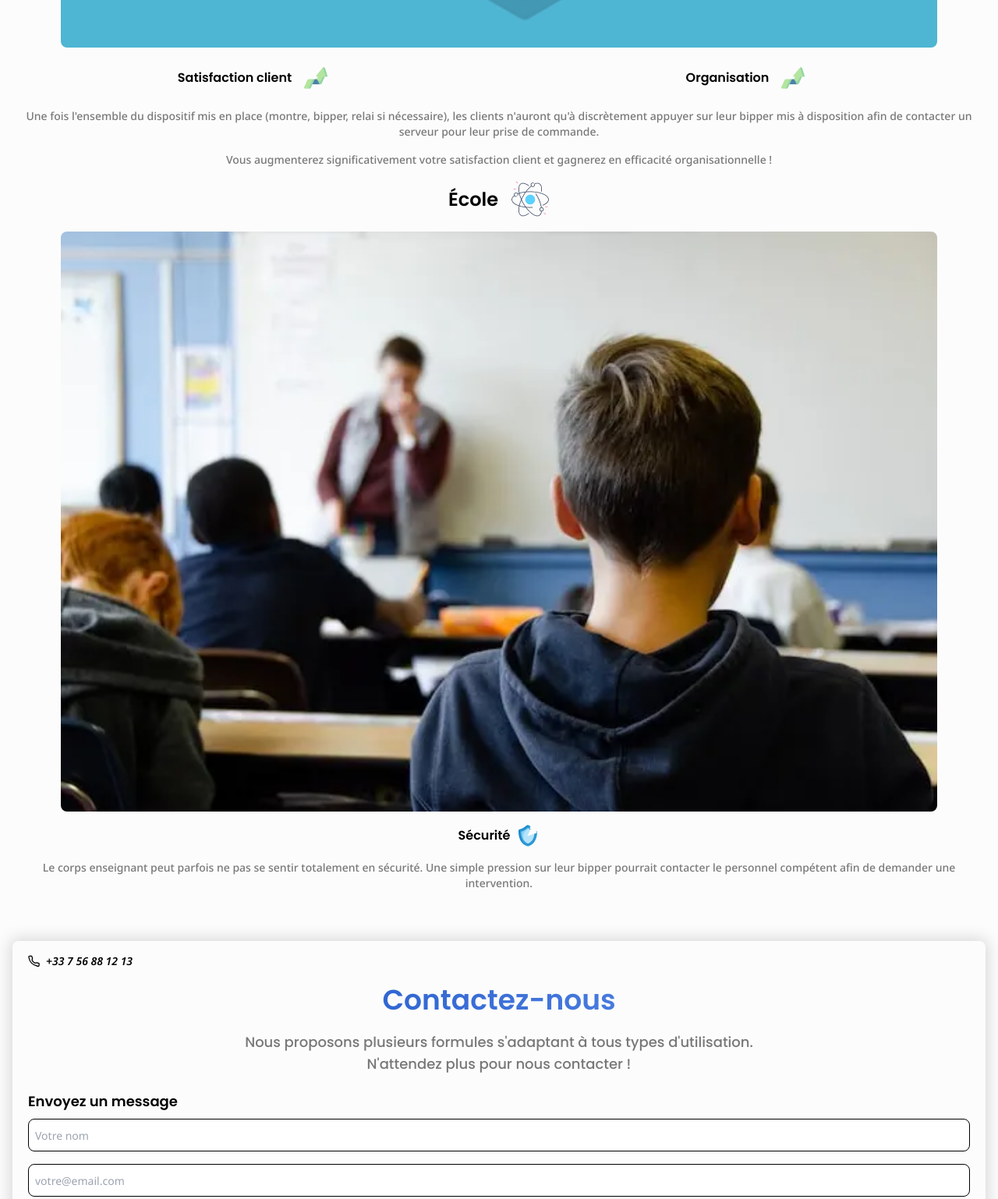
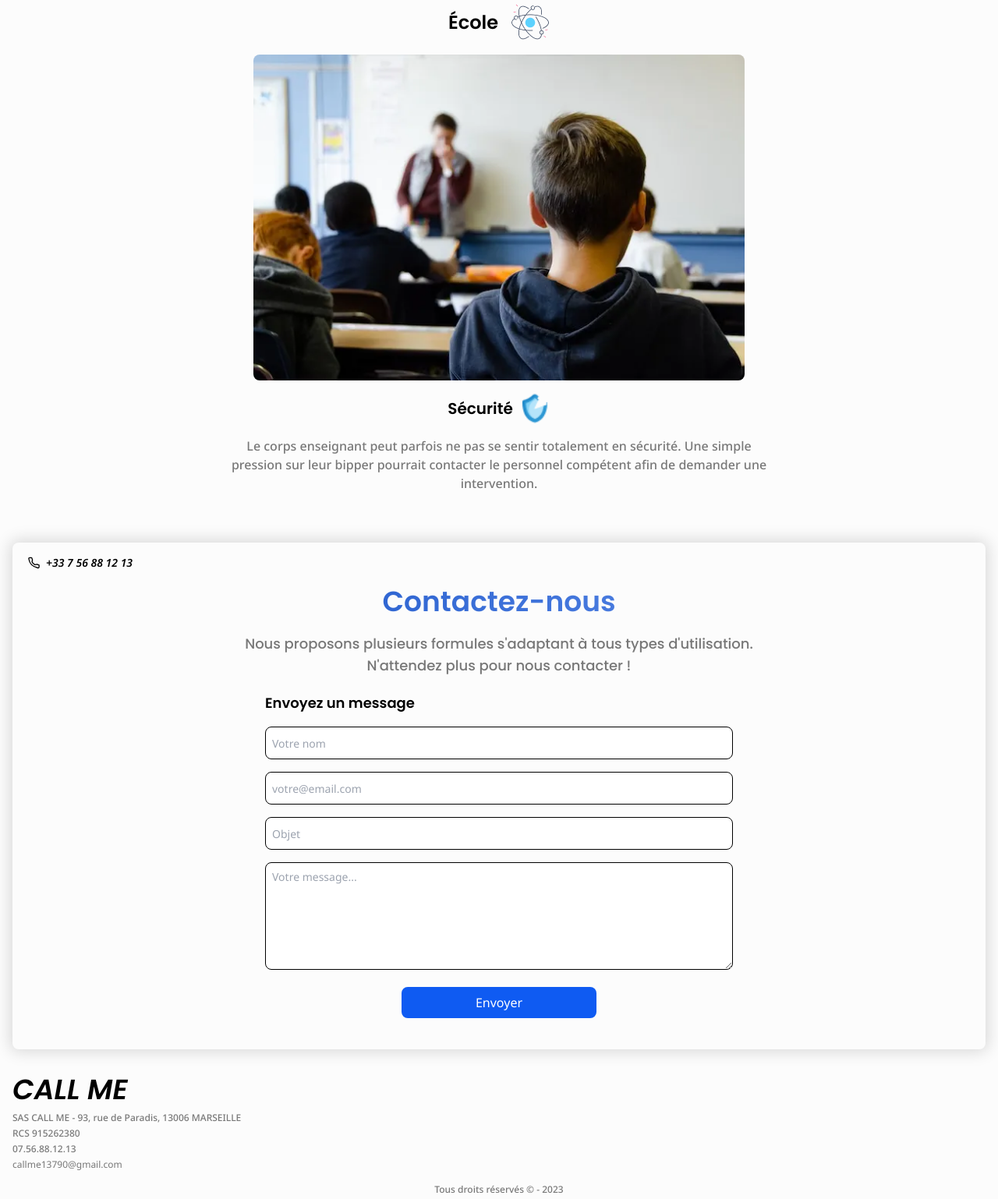
Before and after one commit to LorisQsd/Call-me---WebSite, a website built with Vite: page index.html in a window 1280 px wide. Shown: the part 3633-5171 px from the top of the page at 78% size. Built offline with nearby package versions, Linux system fonts and the light colour scheme.

Commit message:
Contact Section - Responsive Tablet

```diff
--- a/index.html
+++ b/index.html
@@ -135,7 +135,6 @@
       <!-- HERO SECTION -->
       <h2 class="absolute italic top-3 left-3 lg:hidden">CALL ME</h2>
       <section id="home" class="min-h-[95vh] relative max-w-[750px] mx-auto">
-
         <img
           src="/src/assets/images/watch_SB700_presentation.webp"
           alt="Montre Call Me"
@@ -170,7 +169,9 @@
         class="relative px-5 py-10 mt-6 overflow-hidden rounded-lg shadow-section"
       >
         <h2 class="text-center text-gradient">Fonctionnement</h2>
-        <h3 class="mt-5 text-lg font-medium text-center md:max-w-[75%] mx-auto md:text-xl text-secondary-800">
+        <h3
+          class="mt-5 text-lg font-medium text-center md:max-w-[75%] mx-auto md:text-xl text-secondary-800"
+        >
           L&apos;utilisateur peut contacter discrètement un membre du personnel
           connecté en toute autonomie.
         </h3>
@@ -267,7 +268,9 @@
 
         <div class="grid items-center grid-cols-12">
           <!-- TACTILE -->
-          <aside class="col-start-1 col-end-6 p-5 rounded-lg md:col-start-2 md:col-end-6 shadow-section">
+          <aside
+            class="col-start-1 col-end-6 p-5 rounded-lg md:col-start-2 md:col-end-6 shadow-section"
+          >
             <h3 class="flex items-center gap-3 text-lg text-center md:text-xl">
               <img
                 src="src/assets/icons/tactil.png"
@@ -409,7 +412,8 @@
       <section id="usecase" class="min-h-[95vh] mt-6">
         <h2 class="text-center text-gradient">Cas d'Utilisation</h2>
 
-        <article>
+        <!-- RESTAURANT EXAMPLE -->
+        <article class="md:max-w-[700px] mx-auto">
           <h3 class="flex items-center justify-center gap-4 my-6 text-2xl">
             <img
               src="src/assets/icons/restaurant.png"
@@ -427,33 +431,44 @@
           />
 
           <!-- CONTAINER -->
-          <div class="flex gap-4 py-6">
+          <div class="flex gap-4 py-6 md:text-xl">
             <h4
               class="flex items-center justify-center w-1/2 gap-4 text-center"
             >
               Satisfaction client
-              <img src="src/assets/icons/arrow_up.png" alt="Arrow up" />
+              <img
+                src="src/assets/icons/arrow_up.png"
+                alt="Arrow up"
+                class="md:w-[40px]"
+              />
             </h4>
             <h4
               class="flex items-center justify-center w-1/2 gap-4 text-center"
             >
               Organisation
-              <img src="src/assets/icons/arrow_up.png" alt="Arrow up" />
+              <img
+                src="src/assets/icons/arrow_up.png"
+                alt="Arrow up"
+                class="md:w-[40px]"
+              />
             </h4>
           </div>
-          <p class="text-sm text-center">
+          <p class="text-sm text-center md:text-base">
             Une fois l&apos;ensemble du dispositif mis en place (montre, bipper,
             relai si nécessaire), les clients n&apos;auront qu&apos;à
             discrètement appuyer sur leur bipper mis à disposition afin de
             contacter un serveur pour leur prise de commande.
           </p>
-          <p class="mt-4 text-sm text-center">
+          <p class="mt-4 text-sm text-center md:text-base">
             Vous augmenterez significativement votre satisfaction client et
             gagnerez en efficacité organisationnelle !
           </p>
         </article>
 
-        <article class="flex flex-col items-center justify-center gap-4 mt-4">
+        <!-- SCHOOL EXAMPLE -->
+        <article
+          class="flex flex-col items-center justify-center gap-4 mt-4 md:max-w-[700px] mx-auto"
+        >
           <h3 class="flex items-center justify-center gap-4 text-2xl">
             École
             <img
@@ -470,12 +485,12 @@
             class="w-[90%] block mx-auto rounded-lg"
           />
 
-          <h4 class="flex items-center justify-center w-1/2 gap-2 text-center">
+          <h4 class="flex items-center justify-center w-1/2 gap-2 text-center md:text-xl">
             Sécurité
-            <img src="src/assets/icons/shield.png" alt="Shield icon" />
+            <img src="src/assets/icons/shield.png" alt="Shield icon" class="md:w-[40px]" />
           </h4>
 
-          <p class="text-sm text-center">
+          <p class="text-sm text-center md:text-base">
             Le corps enseignant peut parfois ne pas se sentir totalement en
             sécurité. Une simple pression sur leur bipper pourrait contacter le
             personnel compétent afin de demander une intervention.
@@ -508,10 +523,10 @@
         </h3>
 
         <!-- FORM TITLE -->
-        <h4 class="mt-5 mb-2 text-lg">Envoyez un message</h4>
 
         <!-- CONTACT FORM -->
-        <form class="flex flex-col w-full gap-4" id="contactForm">
+        <form class="flex flex-col w-full gap-4 md:max-w-[600px] mx-auto" id="contactForm">
+          <h4 class="mt-5 text-lg">Envoyez un message</h4>
           <div>
             <label for="name" class="hidden" aria-hidden="true"
               >Votre nom</label
@@ -572,7 +587,12 @@
             ></textarea>
           </div>
 
-          <button type="submit" class="w-full py-2 text-white rounded-lg bg-primary-400 lg:w-[150px] hover:bg-primary-600 duration-150">Envoyer</button>
+          <button
+            type="submit"
+            class="w-full py-2 text-white rounded-lg bg-primary-400 lg:w-[250px] hover:bg-primary-600 duration-150 mx-auto"
+          >
+            Envoyer
+          </button>
         </form>
       </section>
     </main>
```
